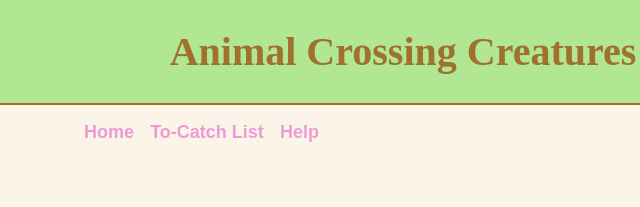
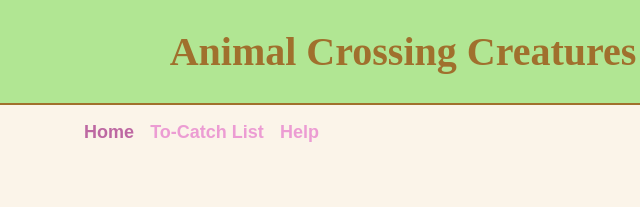
Before and after one commit to yunx2/ajax-project, a website: page index.html in a window 1280 px wide. In both pictures the pointer is over the button "Home". Shown: the top 207 px of the page, 237-877 px from the left. Drawn offline with nearby package versions, Linux system fonts and the light colour scheme; a web font is replaced by a local one.

Commit message:
finish styling

```diff
--- a/css/styles.css
+++ b/css/styles.css
@@ -97,6 +97,10 @@
   border: none;
   font-size: 18px;
   font-weight: 600;
+}
+
+.nav-button:hover {
+  color: #bd68a2;
 }
 
 .search-form {
```
